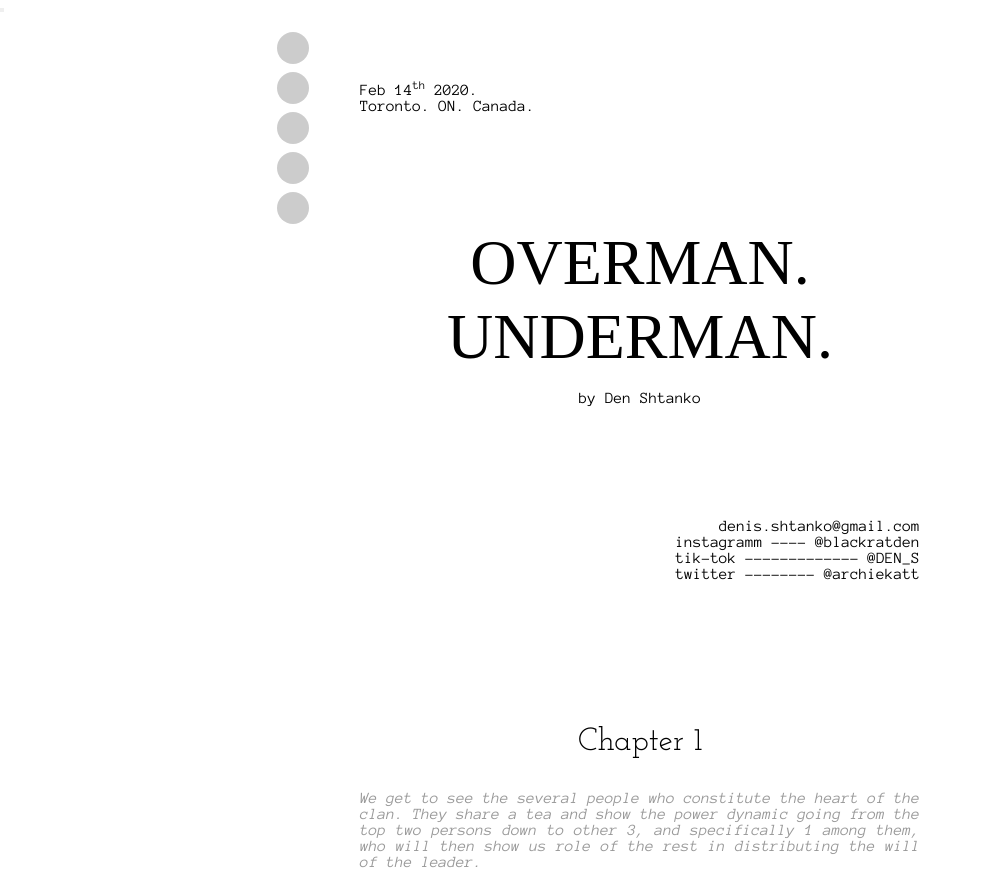
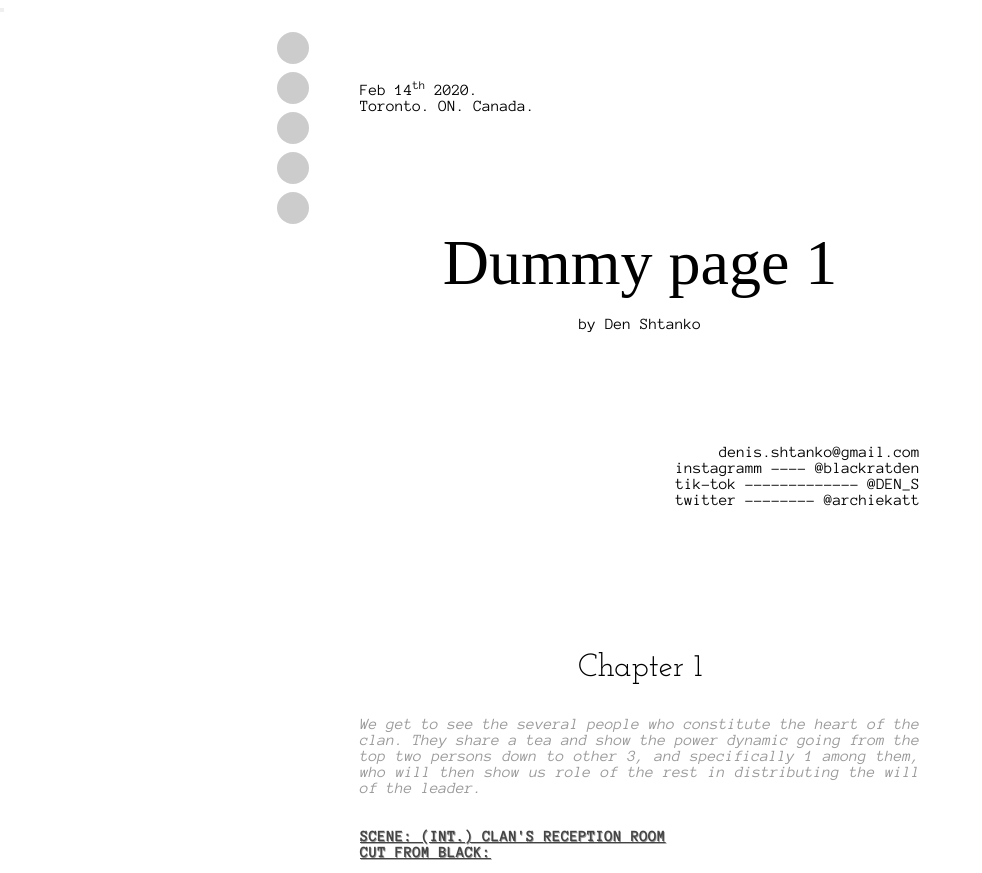
Before and after one commit to LookWisely/htmlScreenplay_0.1, a plain HTML site: page long-war/page-1/page-1.html in a window 1280 px wide. Shown: the top 873 px of the page, without its empty margins (0-982 px from the left). Drawn offline with Linux system fonts and the light colour scheme; a web font is replaced by a local one.

Commit message:
changed the title for ongoing presenting

```diff
--- a/long-war/page-1/page-1.html
+++ b/long-war/page-1/page-1.html
@@ -32,7 +32,7 @@
                     <li>Toronto. ON. Canada.</li>
                 </ul>
             </article>
-            <h1 class = "title">OVERMAN. UNDERMAN.</h1>
+            <h1 class = "title">Dummy page 1</h1>
             <p class = "author">by Den Shtanko</p>
             <article class = "posttitle">
                 <ul>
```
